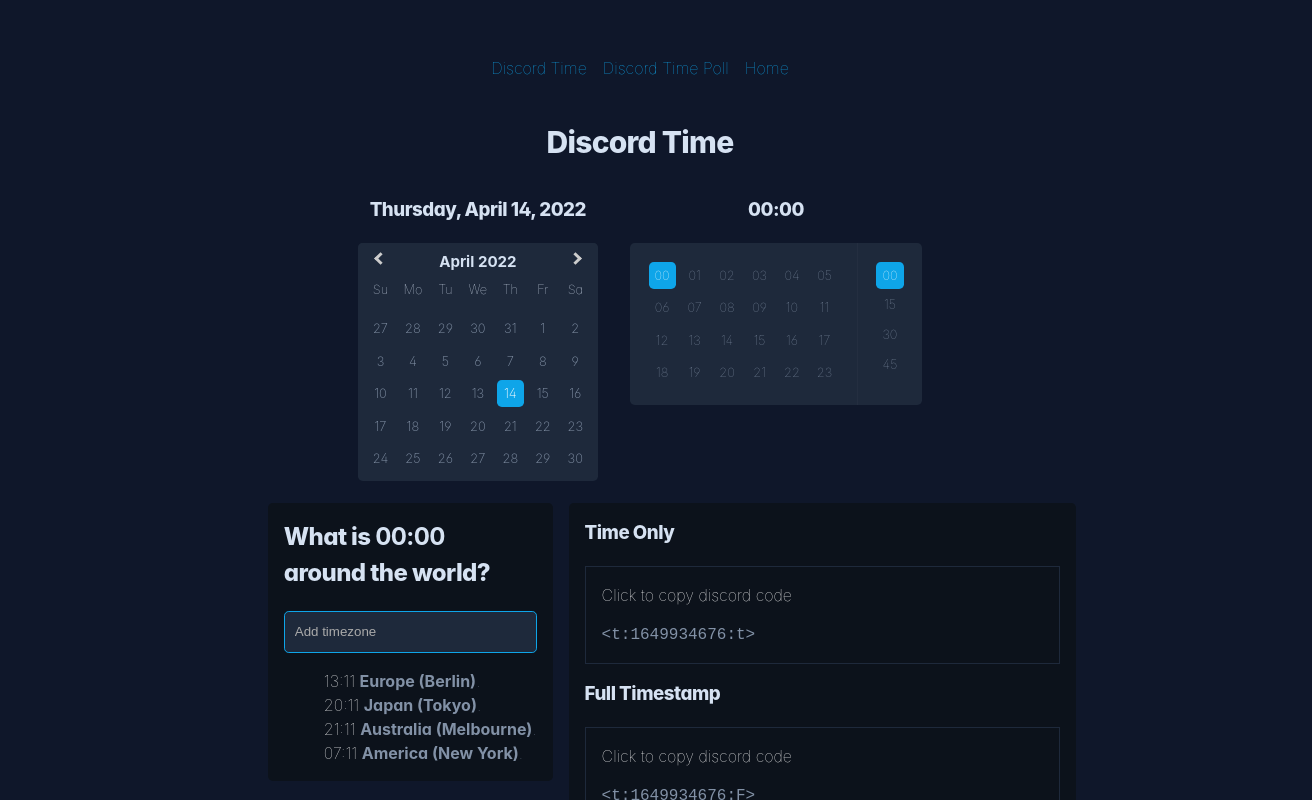
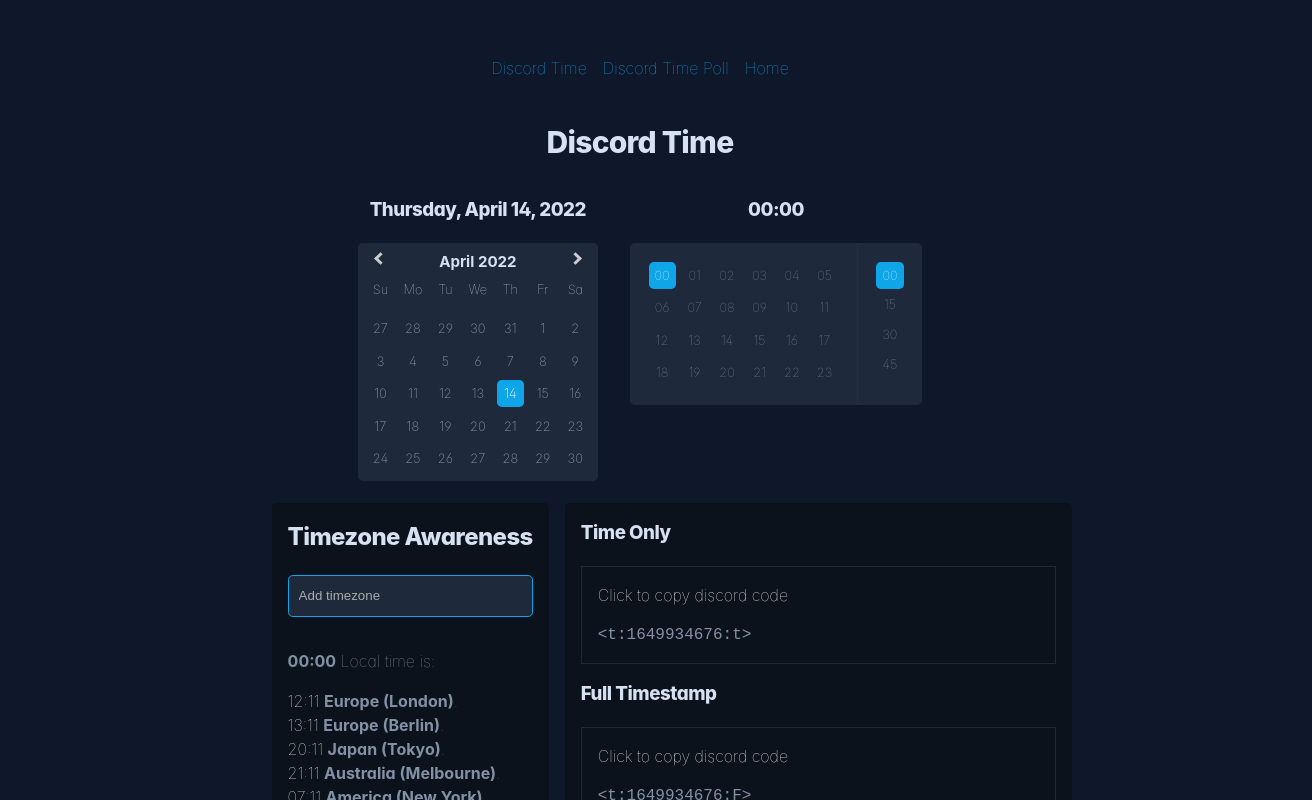
Before and after one commit to William-Owen/quick-discord-tools, a React (Create React App) app: page /discord-time in a window 1280 px wide. Shown: the top 800 px of the page, 1312 px wide, since content can reach past the window. Built offline with nearby package versions, Linux system fonts and the light colour scheme.

Commit message:
Minor cosmetic improvements

```diff
--- a/src/components/App/App.module.sass
+++ b/src/components/App/App.module.sass
@@ -31,6 +31,7 @@
 
 	text-align: center
 	min-height: 100vh
+	overflow-x: hidden
 
 h1, h2, h3, h4, h5, h6
 
--- a/src/pages/PageDiscordTime/PageDiscordTime.module.sass
+++ b/src/pages/PageDiscordTime/PageDiscordTime.module.sass
@@ -36,3 +36,9 @@
 
 		margin: 0
 		list-style: none
+		padding: 0
+
+		li
+
+			margin: 0
+			padding: 0
--- a/src/pages/PageDiscordTime/PageDiscordTime.tsx
+++ b/src/pages/PageDiscordTime/PageDiscordTime.tsx
@@ -13,10 +13,12 @@
 	const [currentTime, setCurrentTime] = useState<string>("00:00")
 	const [currentDateTime, setCurrentDateTime] = useState<Date>(moment().toDate())
 	const [currentDisplayTimes, setCurrentDisplayTimes] = useState([
+		["Europe (London)", "Europe/London"],
 		["Europe (Berlin)", "Europe/Berlin"],
 		["Japan (Tokyo)", "Japan"],
 		["Australia (Melbourne)", "Australia/Melbourne"],
 		["America (New York)", "America/New_York"],
+		["America (Los Angeles)", "America/Los_Angeles"],
 	])
 
 	const handleDateTimeChange = (newTime: string, newDate: Date) => {
@@ -75,9 +77,11 @@
 
 						<div className={style.cardContainer}>
 
-							<h2>What is <strong>{selectedTimeString}</strong><br />around the world?</h2>
+							<h2>Timezone Awareness</h2>
 
 							<SelectTimezone onSelect={handleNewTimeZone} />
+
+							<p><strong>{selectedTimeString}</strong> Local time is: </p>
 
 							<ul className={style.timezoneList}>
 
```
